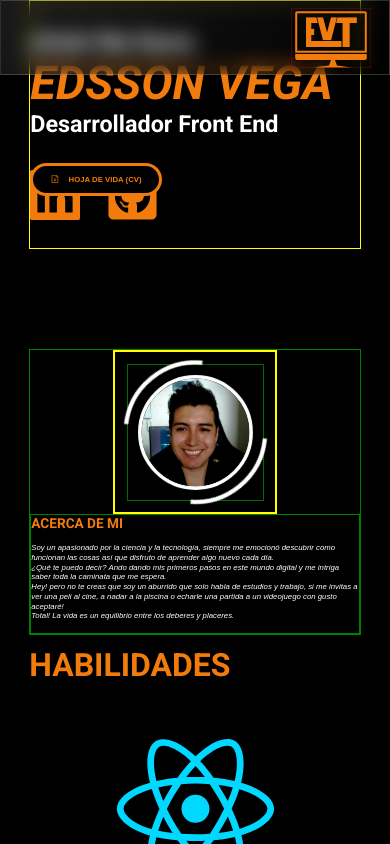
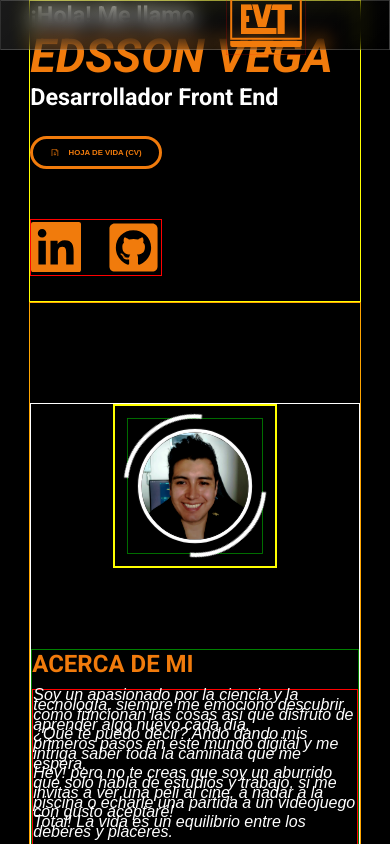
Before and after one commit to EdssonVega/portafolio-web, a React (Create React App) app: page / in a window 390 px wide. Shown: the top 844 px of the page. Built offline with nearby package versions, Linux system fonts and the light colour scheme.

Commit message:
added portfolio to netlify

```diff
--- a/src/components/AboutMe/AboutMe.css
+++ b/src/components/AboutMe/AboutMe.css
@@ -174,3 +174,25 @@
         font-size: 2vw;
     }
 }
+
+@media (max-width:768px){
+    .descripcion p{
+        border: 1px solid red;
+        font-size: 1rem;
+        height: 200px;
+    }
+    .descripcion h1{
+        font-size: 1.5rem;
+    }
+
+    .aboutMeContainer{
+        border: 1px solid white;
+        height:  500px;
+    }
+    .descripcion{
+        height: unset;
+    }
+    .AboutMeSection{
+        border: 1px solid orange;
+    }
+}
--- a/src/components/Hero/Hero.css
+++ b/src/components/Hero/Hero.css
@@ -89,6 +89,7 @@
 }
 
 .socialMediaIcons{
+    border: 1px solid red;
     position: absolute;
     bottom: 0;
     display: flex;
@@ -166,3 +167,9 @@
         font-size: 2vw;
     }
 }
+
+@media (max-width:768px){
+    .socialMediaIcons{
+        position: unset
+    }
+}
--- a/src/components/navbar/Navbar.css
+++ b/src/components/navbar/Navbar.css
@@ -11,7 +11,7 @@ header{
     align-items: center;
     color: rgb(241, 123, 12);
     justify-content: space-between;
-    padding: 0px 130px;
+    padding: 0px 65px;
     position: fixed;
     z-index: 3;
 }
@@ -154,3 +154,9 @@ header{
         height: 150px;
     }
 }
+
+@media (max-width:768px){
+    header{
+        height: 50px;
+    }
+}
```
